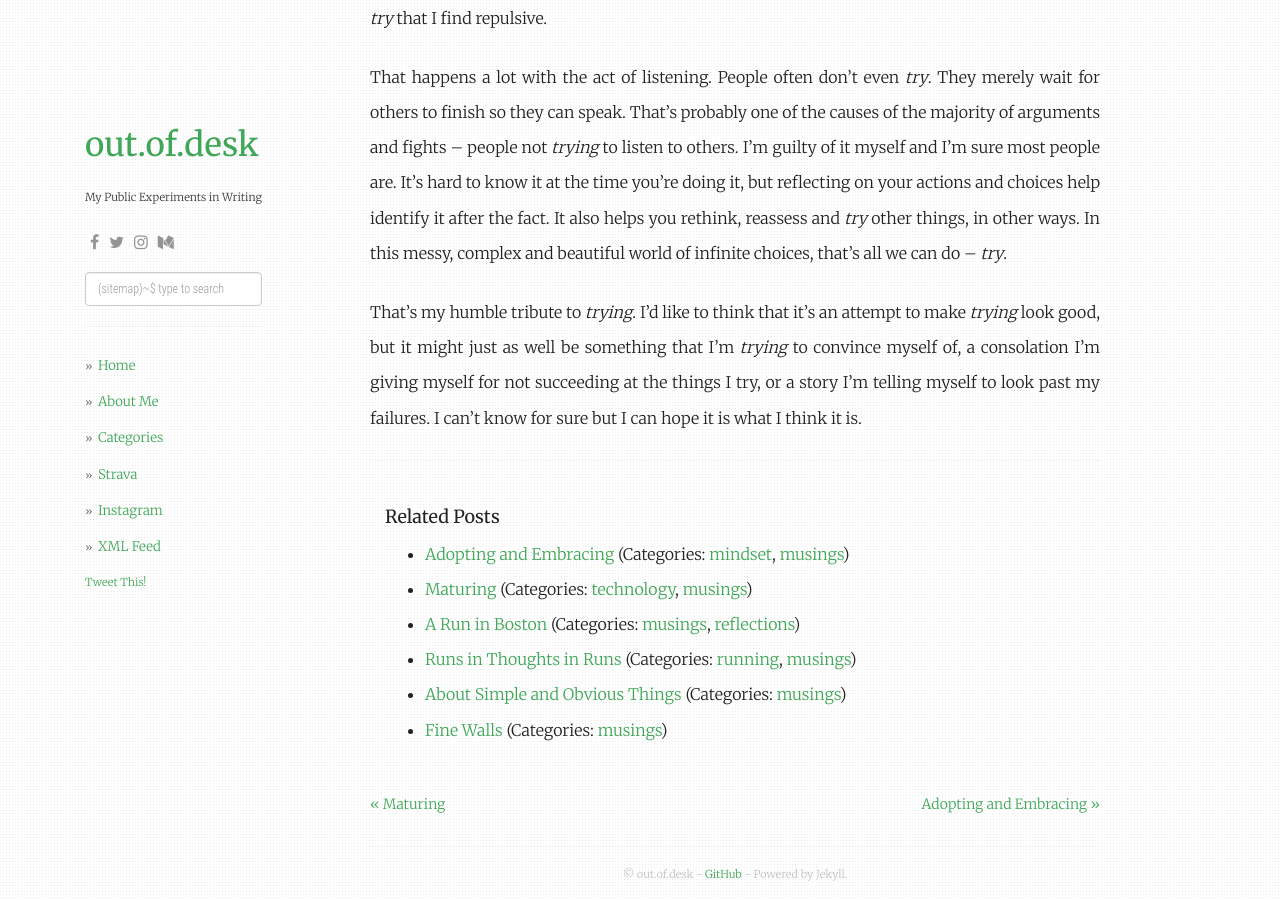
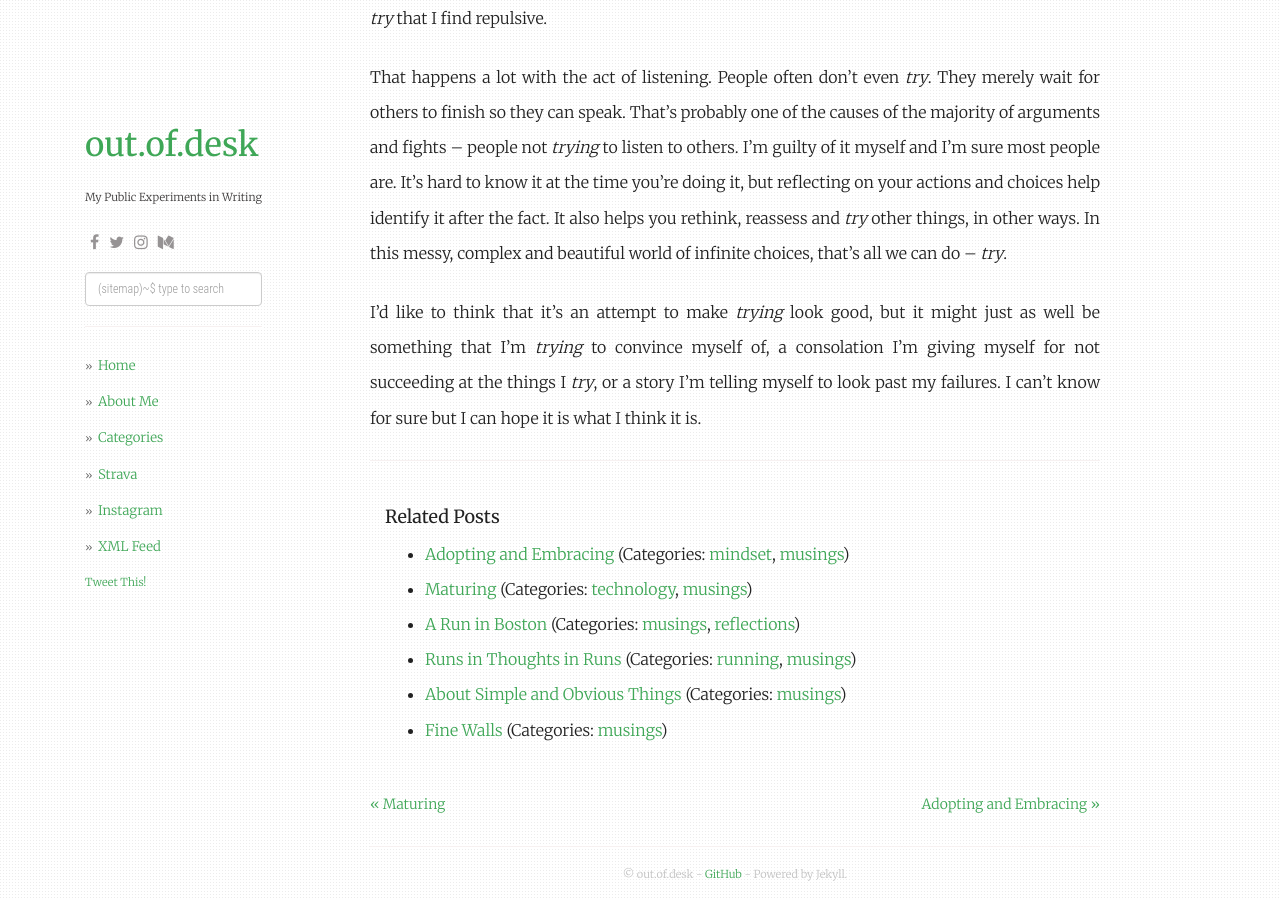
Before and after one commit to outofdesk/outofdesk.github.io, a Jekyll site: the page built from _posts/2022-02-05-i-tried.md, in a window 1280 px wide and 900 px high, scrolled down 2139 px. Built offline with Jekyll 4.4.1, drawn with Linux system fonts in a browser that asks for light colours; nearby versions of some CDN libraries; comment, search, counter and statistics services are not loaded.

Commit message:
updates i tried

```diff
--- a/_posts/2022-02-05-i-tried.md
+++ b/_posts/2022-02-05-i-tried.md
@@ -24,6 +24,6 @@ There are a few episodes in the series Big Bang Theory where Sheldon corrects pe
 
 That happens a lot with the act of listening. People often don't even *try*. They merely wait for others to finish so they can speak. That's probably one of the causes of the majority of arguments and fights -- people not *trying* to listen to others. I'm guilty of it myself and I'm sure most people are. It's hard to know it at the time you're doing it, but reflecting on your actions and choices help identify it after the fact. It also helps you rethink, reassess and *try* other things, in other ways. In this messy, complex and beautiful world of infinite choices, that's all we can do -- *try*.
 
-That's my humble tribute to *trying*. I’d like to think that it’s an attempt to make *trying* look good, but it might just as well be something that I’m *trying* to convince myself of, a consolation I'm giving myself for not succeeding at the things I try, or a story I'm telling myself to look past my failures. I can't know for sure but I can hope it is what I think it is.
+I’d like to think that it’s an attempt to make *trying* look good, but it might just as well be something that I’m *trying* to convince myself of, a consolation I'm giving myself for not succeeding at the things I *try*, or a story I'm telling myself to look past my failures. I can't know for sure but I can hope it is what I think it is.
 
 *****
```
Also changed, not shown: 3 other files.
